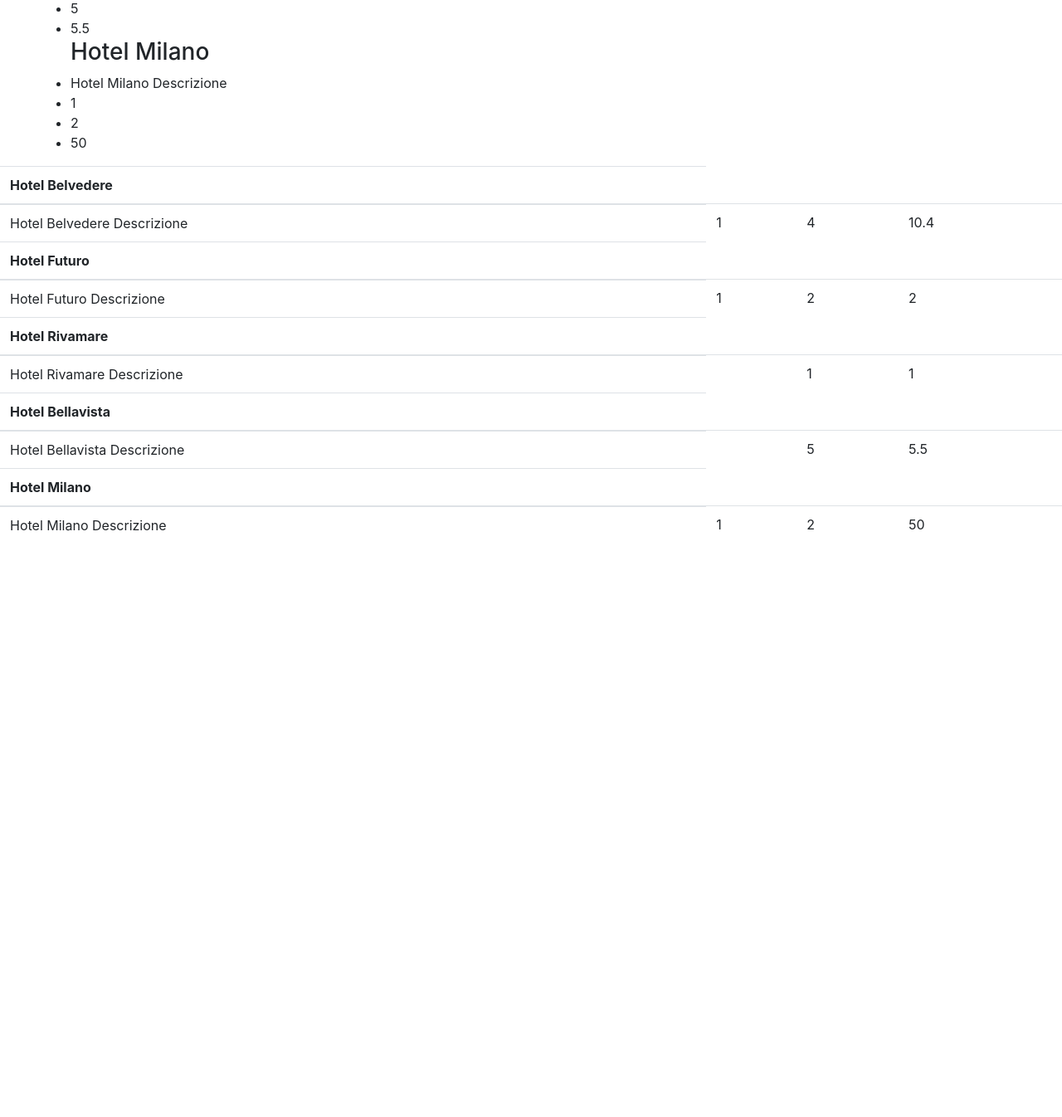
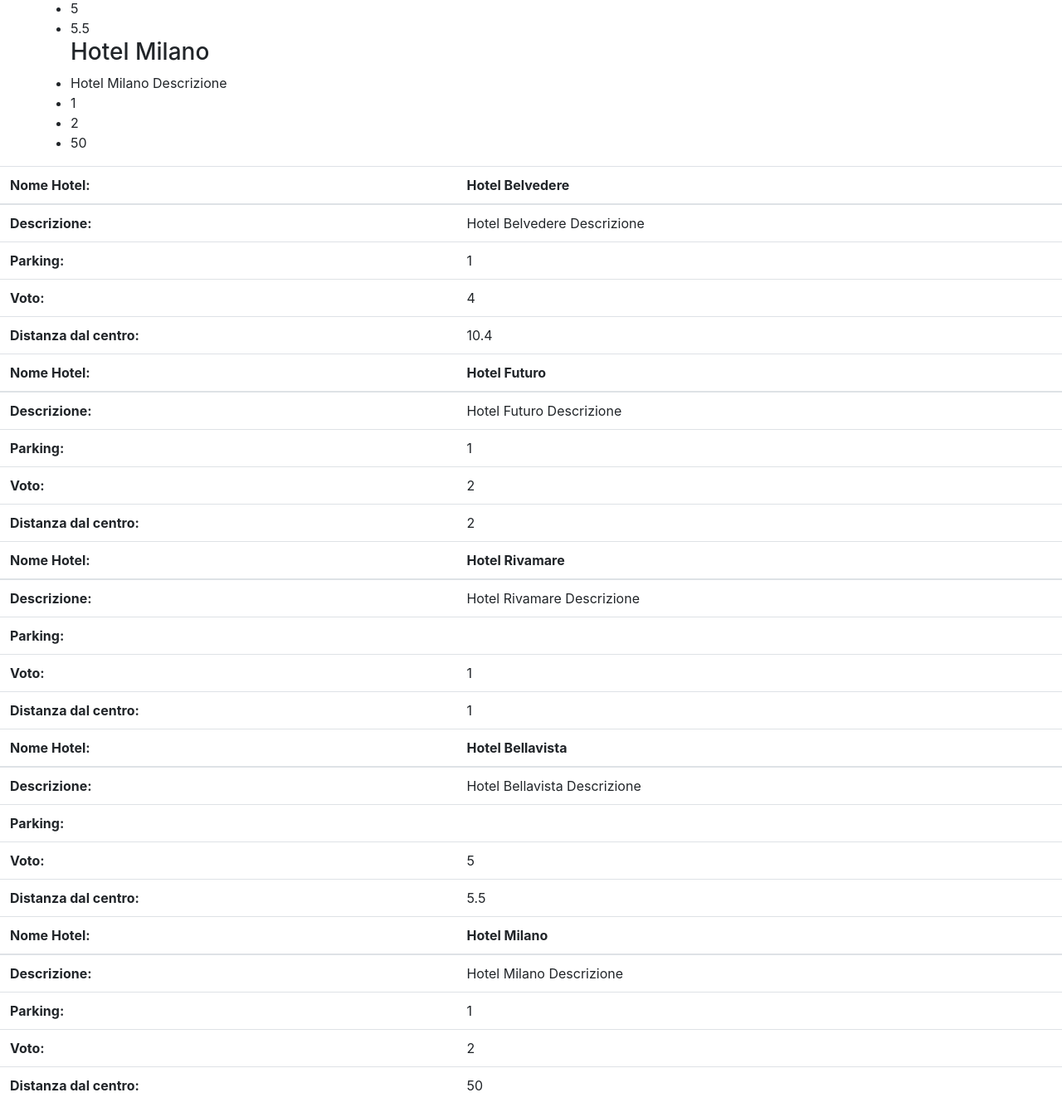
Before and after one commit to Iunora93/php-hotel, a PHP site: page / in a window 1280 px wide. Shown: the part 648-1994 px from the top of the page at 83% size. Before the commit the page ends 1288 px from the top, so only its background shows below. Run offline with PHP 8.4, Linux system fonts and the light colour scheme.

Commit message:
Modifica struttura table

```diff
--- a/index.php
+++ b/index.php
@@ -58,7 +58,7 @@
     <!-- /Bootstrap-link -->
 </head>
 <body>
-    <ul class="container-md">
+    <ul class="container">
         <?php foreach ($hotels as $key => $hotel) { ?>
             <h3><?php echo $hotel['name']; ?></h3>
             <li><?php echo $hotel['description']; ?></li>
@@ -72,19 +72,31 @@
         <?php foreach ($hotels as $key => $hotel) { ?>
             <thead>
                 <tr>
-                    <th scope="col"><?php echo $hotel['name']; ?></th>
+                    <th scope="col">Nome Hotel:</th>
+                    <th><?php echo $hotel['name']; ?></th>
                 </tr>
             </thead>
             <tbody>
                 <tr>
+                    <th scope="col">Descrizione:</th>
                     <td><?php echo $hotel['description']; ?></td>
+                </tr>
+                <tr>
+                    <th scope="col">Parking:</th>
                     <td><?php echo $hotel['parking']; ?></td>
+                </tr>
+                <tr>
+                    <th scope="col">Voto:</th>
                     <td><?php echo $hotel['vote']; ?></td>
+                </tr>
+                <tr>
+                    <th scope="col">Distanza dal centro:</th>
                     <td><?php echo $hotel['distance_to_center']; ?></td>
                 </tr>
             </tbody>
         <?php } ?>
     </table>
+
 </body>
 </html>
 
```
